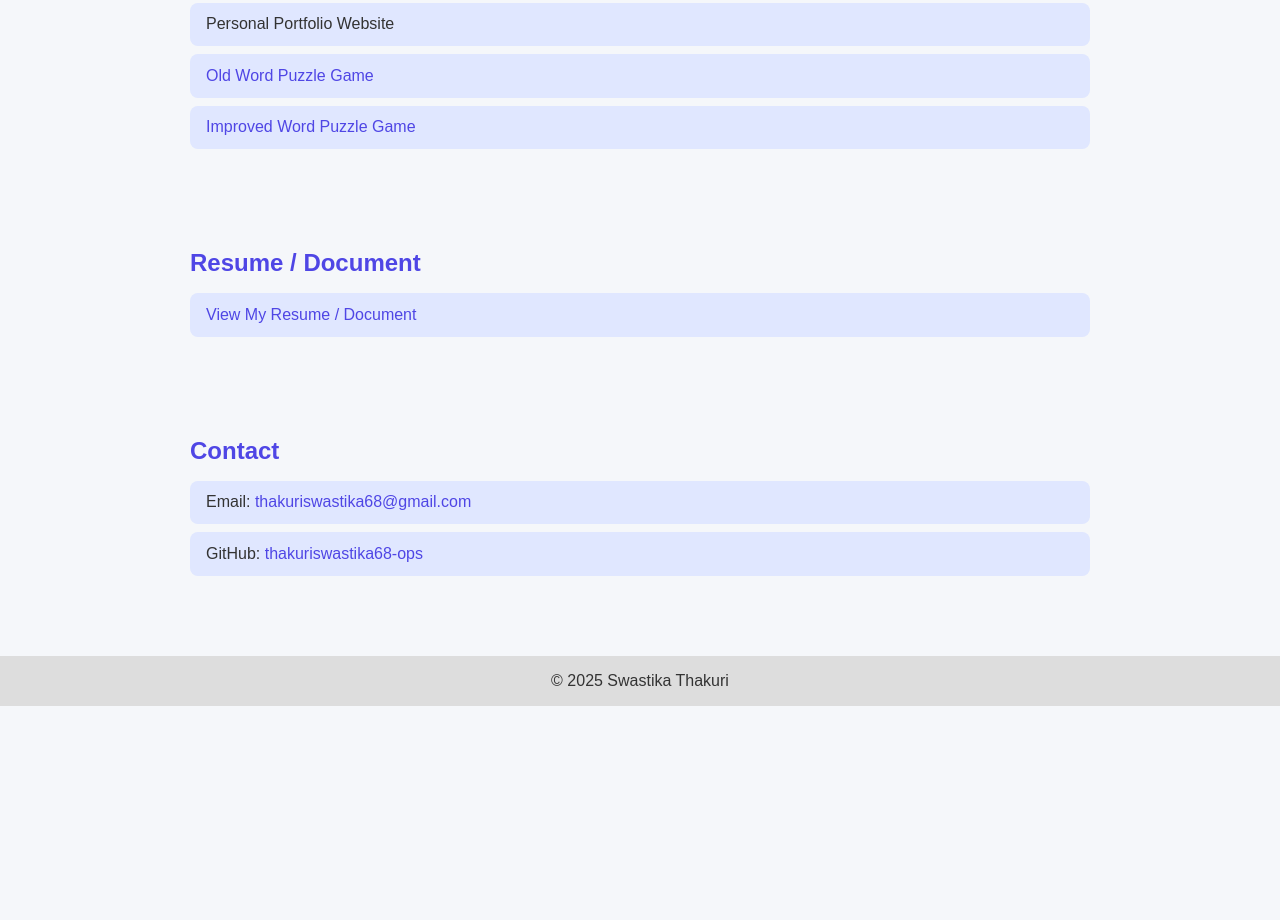
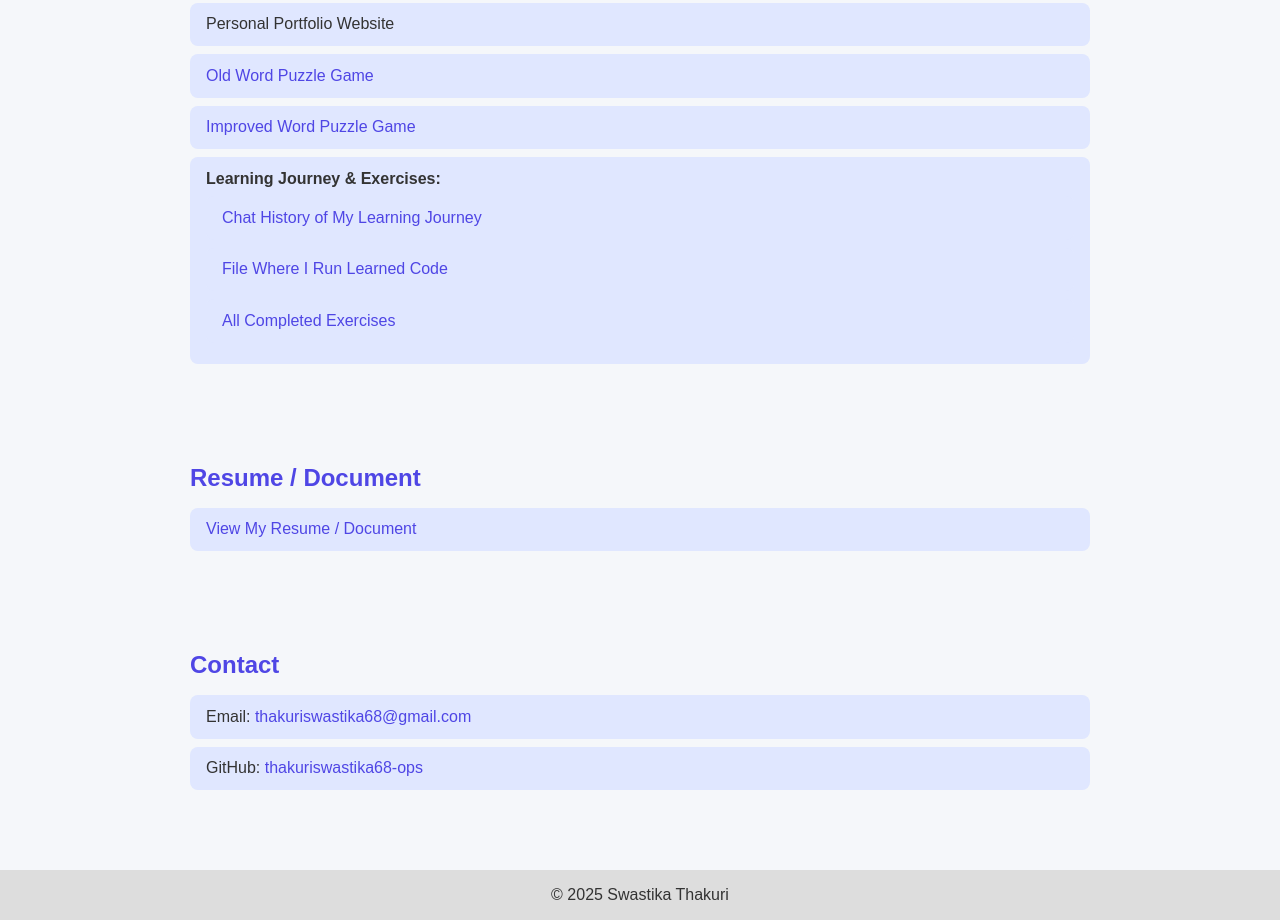
Before and after one commit to thakuriswastika68-ops/Swasst, a plain HTML site: page index.html in a window 1280 px wide. Shown: the part 753-1673 px from the top of the page. Before the commit the page ends 1459 px from the top, so only its background shows below. Drawn offline with Linux system fonts and the light colour scheme.

Commit message:
Update index.html with learning resources
Added links to learning journey and exercises.

```diff
--- a/index.html
+++ b/index.html
@@ -118,6 +118,13 @@
       <li>Personal Portfolio Website</li>
       <li><a href="https://thakuriswastika68-ops.github.io/Swasst/oldwordpuzzle.html" target="_blank">Old Word Puzzle Game</a></li>
       <li><a href="https://thakuriswastika68-ops.github.io/Swasst/wordpuzzle.html" target="_blank">Improved Word Puzzle Game</a></li>
+      <li><strong>Learning Journey & Exercises:</strong>
+        <ul>
+          <li><a href="https://chatgpt.com/share/69004130-8904-8007-9388-28cd49cd0467" target="_blank">Chat History of My Learning Journey</a></li>
+          <li><a href="https://colab.research.google.com/drive/1AHgQcbZuz-7mYsGx9reIyfvhx2lQvAIy?usp=sharing" target="_blank">File Where I Run Learned Code</a></li>
+          <li><a href="https://colab.research.google.com/drive/1JTMH0ObTNKZ-yCAqP-OJcYzkods_1yFV?usp=sharing" target="_blank">All Completed Exercises</a></li>
+        </ul>
+      </li>
     </ul>
   </section>
 
```
